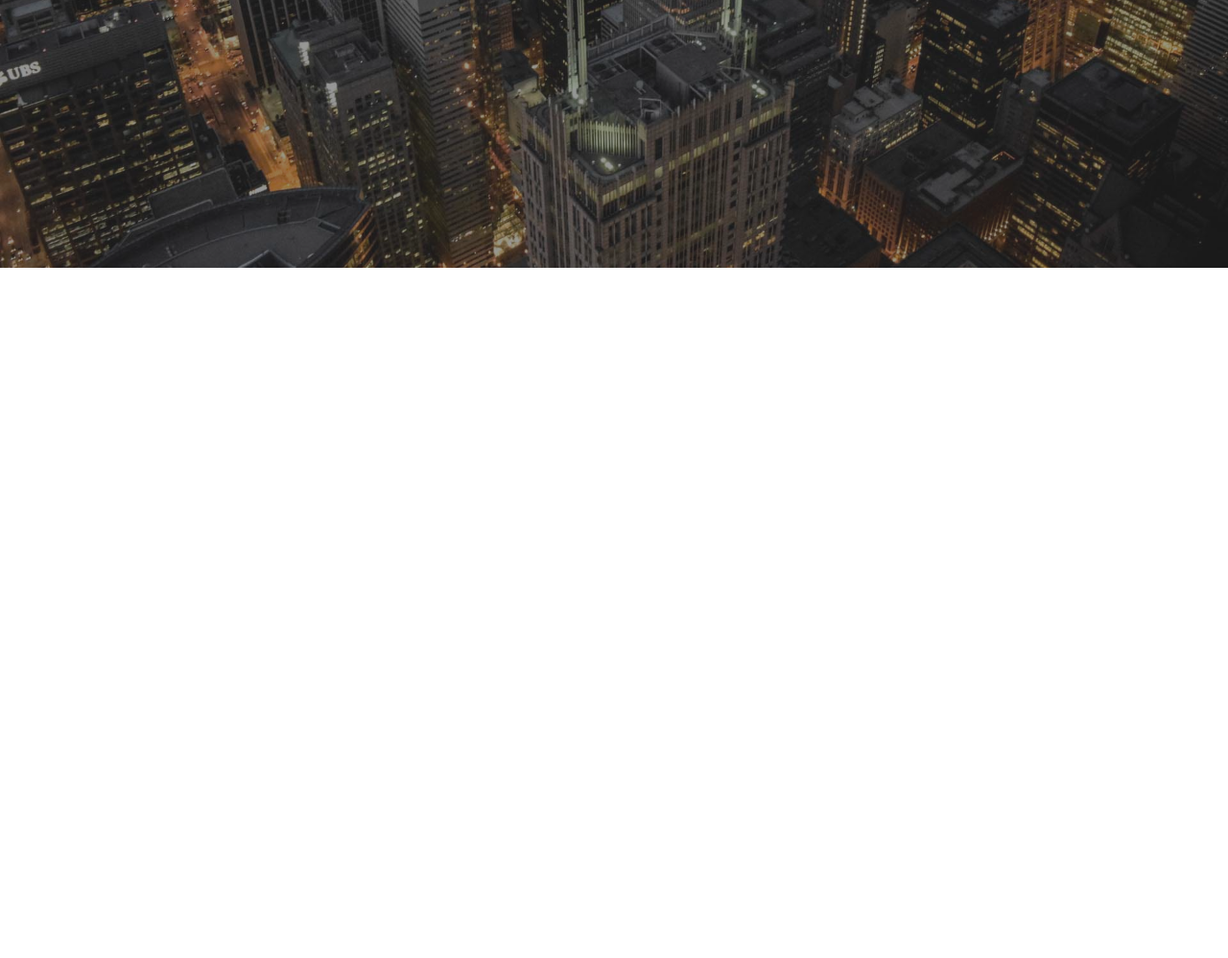
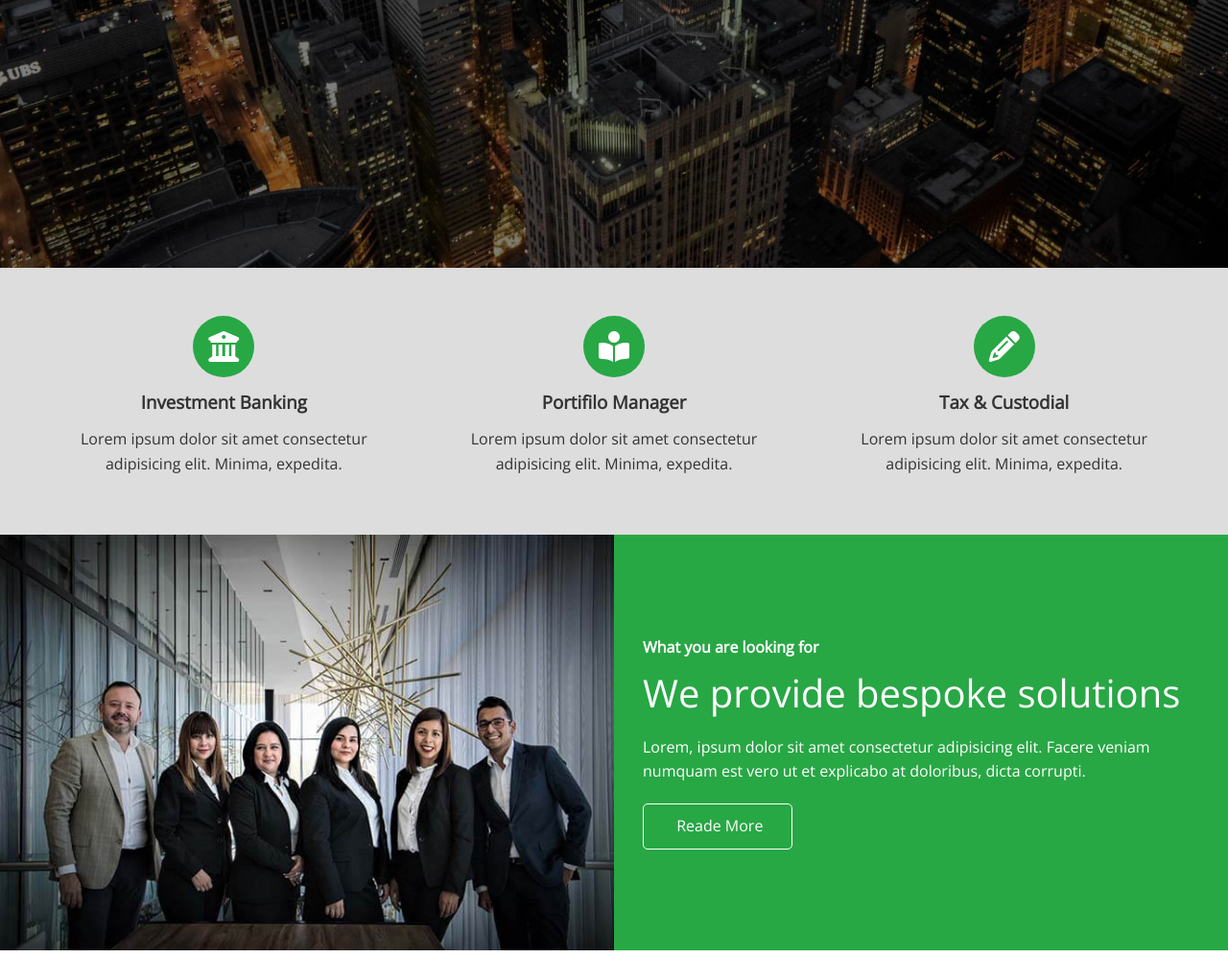
Before and after one commit to Kheush98/EdgeLedger-Website, a plain HTML site: page index.html in a window 1280 px wide. Shown: the part 521-1519 px from the top of the page at 96% size. Before the commit the page ends 800 px from the top, so only its background shows below. Drawn offline with nearby package versions, Linux system fonts and the light colour scheme.

Commit message:
About section

```diff
--- a/css/style.css
+++ b/css/style.css
@@ -102,10 +102,30 @@ img {
     left: 0;
     width: 100%;
     height: 100%;
-    background: #333;
+    background: #000;
     opacity: 0.5;
 }
 
 .hero * {
     z-index: 5;
 }
+
+/* Icons */
+.icons {
+    padding: 30px;
+}
+
+.icons h3 {
+    font-weight: bold;
+    margin-bottom: 15px;
+}
+
+.icons i {
+    background-color: #28a745;
+    color: white;
+    border-radius: 50%;
+    padding: 1rem;
+    margin-bottom: 15px;
+}
+
+/* Main section */
--- a/css/utilities.css
+++ b/css/utilities.css
@@ -5,6 +5,21 @@
 
 .secondary-text {
     color: #0284d0;
+}
+
+.bg-primary {
+    background-color: #28a745;
+    color: #fff;
+}
+
+.bg-secondary {
+    background-color: #0284d0;
+    color: #fff;
+}
+
+.bg-ligth {
+    background-color: #ddd;
+    color: #333;
 }
 
 .btn {
@@ -38,6 +53,70 @@
     color: #333;
 }
 
+.btn-outline {
+    background: transparent;
+    border: 1px solid #fff;
+}
+
 .current {
     border-bottom: #28a745 solid 2px;
 }
+
+.flex-item {
+    display: flex;
+    justify-content: center;
+    align-items: center;
+    text-align: center;
+    height: 100%;
+}
+
+.flex-item > div {
+    padding: 20px;
+}
+
+/* Flex columns */
+.flex-columns .row {
+    display: flex;
+    flex-direction: row;
+    flex-wrap: wrap;
+    width: 100%;
+}
+
+.flex-columns .column {
+    display: flex;
+    flex-direction: column;
+    flex-basis: 100%;
+    flex: 1;
+}
+
+.flex-columns .column .column-1,
+.flex-columns .column .column-2 {
+    height: 100%;
+}
+
+.flex-columns img {
+    width: 100%;
+    height: 100%;
+    object-fit:cover;
+}
+
+.flex-columns .column-2 {
+    display: flex;
+    flex-direction: column;
+    align-items: flex-start;
+    justify-content: center;
+    padding: 30px;
+}
+
+.flex-columns h2 {
+    font-size: 40px;
+    font-weight: 100;
+}
+
+.flex-columns h4 {
+    margin-bottom: 10px;
+}
+
+.flex-columns p {
+    margin: 20px 0;
+}
--- a/index.html
+++ b/index.html
@@ -31,5 +31,61 @@
             <a href="#" class="btn"><i class="fas fa-chevron-right"></i>  Read More</a>
         </div>
     </header>
+
+    <main>
+        <!-- About icons -->
+        <section id="about" class="icons bg-ligth">
+            <div class="flex-item">
+                <div>
+                    <i class="fas fa-university fa-2x"></i>
+                    <div>
+                        <h3>Investment Banking</h3>
+                        <p>Lorem ipsum dolor sit amet consectetur adipisicing elit. Minima, expedita.</p>
+                    </div>
+                </div>
+                <div>
+                    <i class="fas fa-book-reader fa-2x"></i>
+                    <div>
+                        <h3>Portifilo Manager</h3>
+                        <p>Lorem ipsum dolor sit amet consectetur adipisicing elit. Minima, expedita.</p>
+                    </div>
+                </div>
+                <div>
+                    <i class="fas fa-pencil-alt fa-2x"></i>
+                    <div>
+                        <h3>Tax & Custodial</h3>
+                        <p>Lorem ipsum dolor sit amet consectetur adipisicing elit. Minima, expedita.</p>
+                    </div>
+                </div>
+            </div>
+            <div></div>
+            <div></div>
+        </section>
+
+        <!-- About:Solutions -->
+        <section class="solutions flex-columns">
+            <div class="row">
+                <div class="column">
+                    <div class="column-1">
+                        <img src="img/home/people.jpg" alt="">
+                    </div>
+                </div>
+                <div class="column">
+                    <div class="column-2 bg-primary">
+                        <h4>What you are looking for</h4>
+                        <h2>We provide bespoke solutions</h2>
+                        <p>Lorem, ipsum dolor sit amet consectetur
+                            adipisicing elit. Facere veniam numquam
+                            est vero ut et explicabo at doloribus, dicta corrupti.
+                        </p>
+                        <a href="#" class="btn btn-outline">
+                            <i class="fas fa-chevron"></i>
+                            Reade More
+                        </a>
+                    </div>
+                </div>
+            </div>
+        </section>
+    </main>
 </body>
 </html>
```
